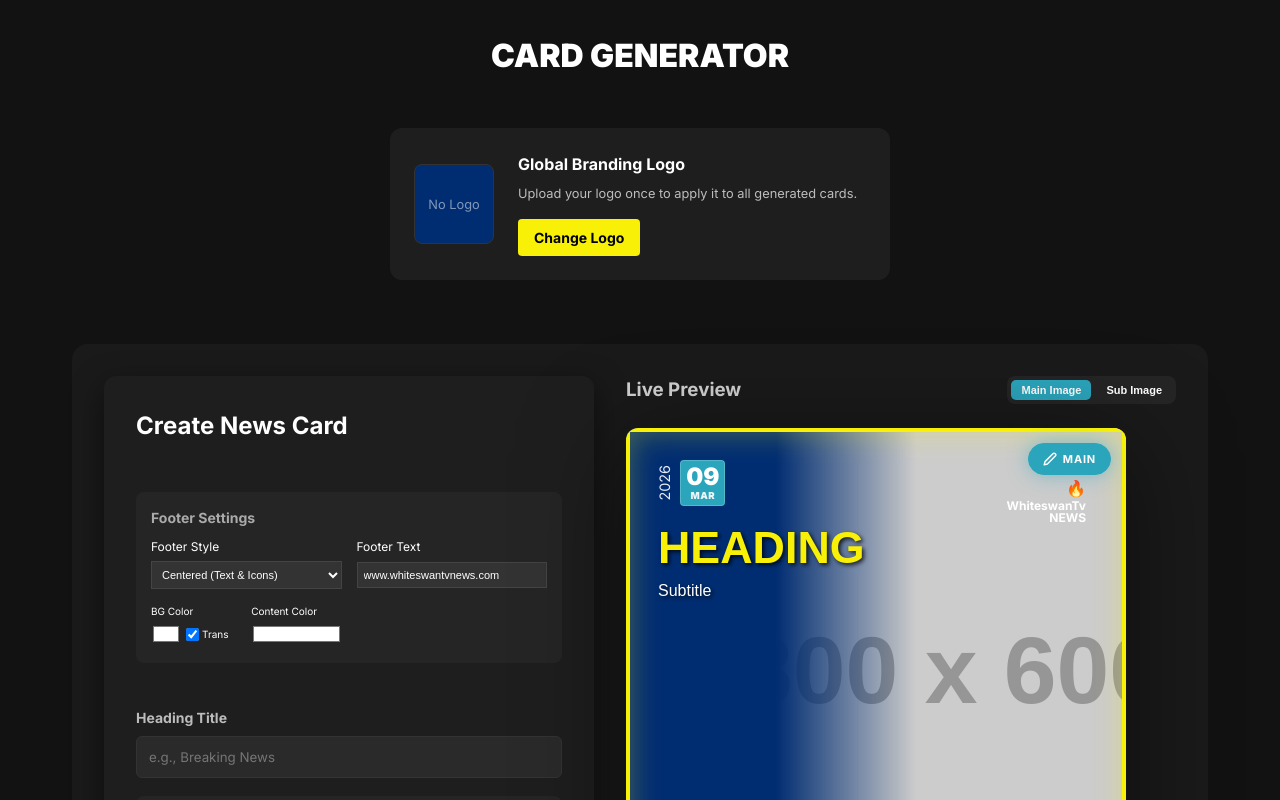
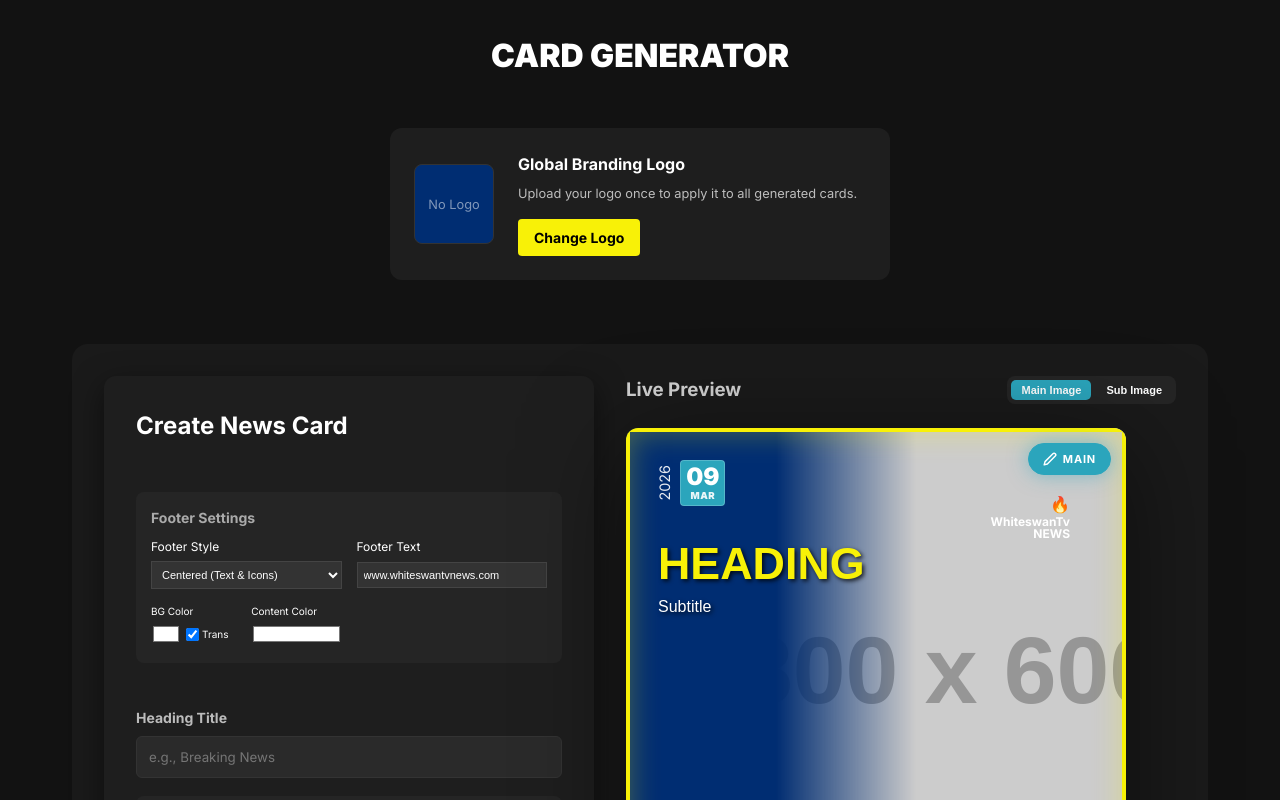
Before and after one commit to geomanuk20/card-generator, a React (Vite) app in the folder frontend/: page / in a window 1280 px wide. Shown: the top 800 px of the page. Built offline with nearby package versions, Linux system fonts and the light colour scheme; no server answers; the HTML template or start-up script is replaced by a standard one; a web font is replaced by a local one.

Commit message:
Further enhance logo and header spacing with increased padding and margins

```diff
--- a/frontend/src/index.css
+++ b/frontend/src/index.css
@@ -324,8 +324,8 @@ button:hover {
 .card-logo-placeholder {
   text-align: right;
   color: white;
-  margin-top: 1rem;
-  margin-right: 0.5rem;
+  margin-top: 2rem;
+  margin-right: 1.5rem;
 }
 
 .card-logo-placeholder img {
```
